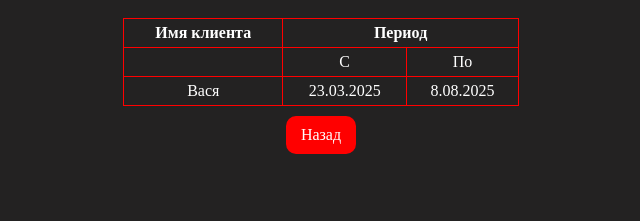
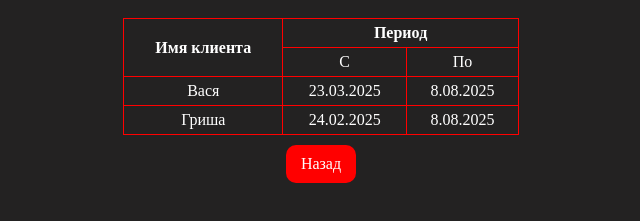
Before and after one commit to svetab0809/RosCosmosBank, a website: page src/statement.html in a window 1280 px wide. Shown: the part 267-488 px from the top of the page, without its empty margins (319-959 px from the left). Drawn offline with nearby package versions, Linux system fonts and the light colour scheme; files that its build step writes are made by us from their sources; a web font is replaced by a local one.

Commit message:
Chande cells

```diff
--- a/src/statement.html
+++ b/src/statement.html
@@ -23,13 +23,10 @@
     <table>
         <tbody>
         <tr>
-            <th>Имя клиента</th>
-
+            <th rowspan="2">Имя клиента</th>
             <th colspan="2">Период</th>
         </tr>
-
         <tr>
-            <td></td>
             <td>С</td>
             <td>По</td>
         </tr>
@@ -39,6 +36,15 @@
             </td>
 
             <td>23.03.2025</td>
+
+            <td>8.08.2025</td>
+        </tr>
+        <tr>
+            <td>
+                Гриша
+            </td>
+
+            <td>24.02.2025</td>
 
             <td>8.08.2025</td>
         </tr>
```
Also changed, not shown: build/statement.html.
